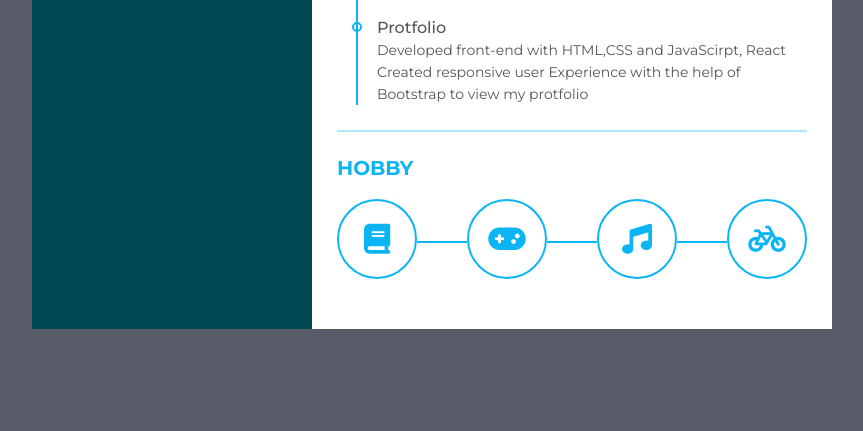
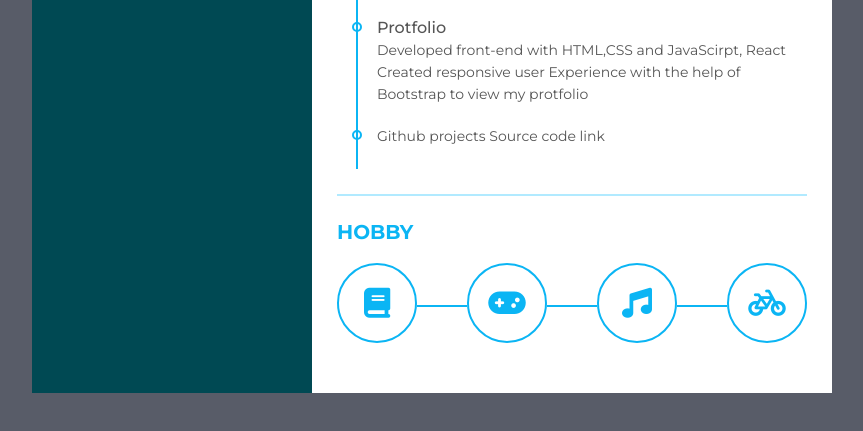
Before and after one commit to Newar1/My_Resume, a plain HTML site: page index.html in a window 1280 px wide. Shown: the part 1206-1637 px from the top of the page, without its empty margins (208-1071 px from the left). Before the commit the page ends 1585 px from the top, so only its background shows below. Drawn offline with Linux system fonts and the light colour scheme.

Commit message:
3 commit

```diff
--- a/index.html
+++ b/index.html
@@ -255,6 +255,10 @@
                 <p></p>
               </div>
           </li>
+	      <li>
+		      <p> Github projects Source code link</p>
+		       <a href="https://github.com/Newar1?tab=repositories" style="color: white">Github link</a>
+	      </li>
       </ul>
   </div>
 
```
